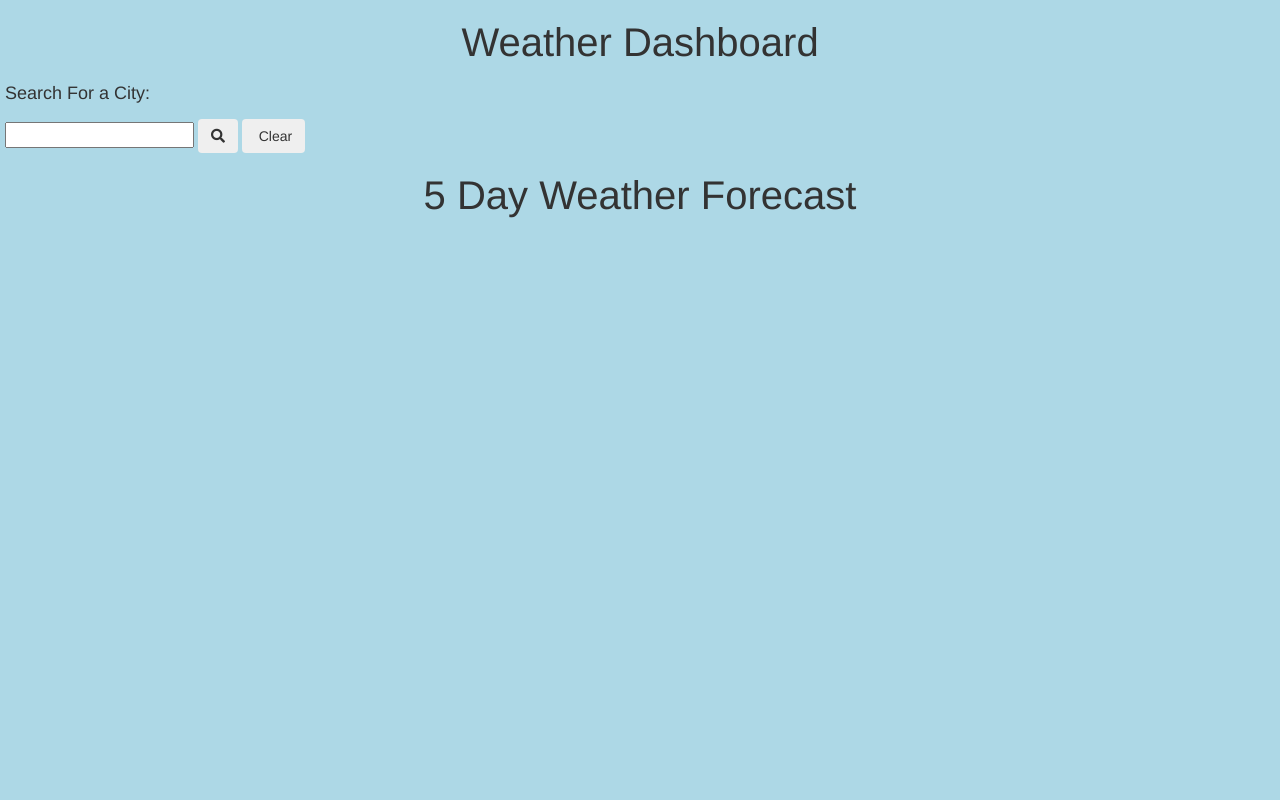
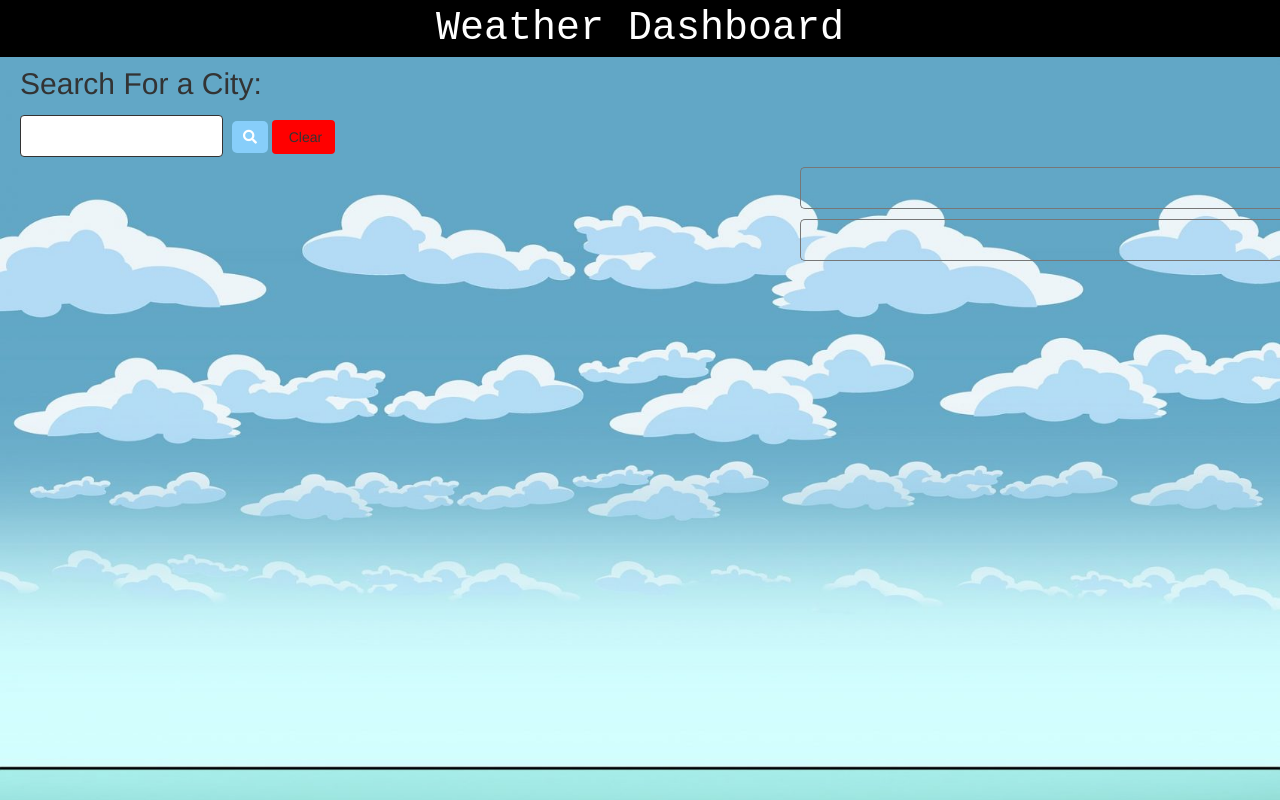
Before and after one commit to swoo328/Weather-Dashboard, a plain HTML site: page index.html in a window 1280 px wide. Drawn offline with nearby package versions, Linux system fonts and the light colour scheme.

Commit message:
added css to the webpage

```diff
--- a/assets/css/styles.css
+++ b/assets/css/styles.css
@@ -1,24 +1,70 @@
 
 body{
-    background-color: lightblue;
+    background:url("../images/weather.jpg");
+    background-size: cover;
+    background-repeat: no-repeat;
 }
+nav{
+    background-color: black;
+    text-align: center;
+    font-size:40px;
+    color:white;
+    font-family: 'Courier New', Courier, monospace;
+}
+
 h1{
     text-align: center;
     font-size:40px;
 }
+h4{
+    font-size: 30px;
+}
+#cityInput{
+    flex:1;
+    border-radius: 4px;
+    border: 1px solid;
+    padding:10px;
+}
 
 #currentWeather{
     font-size:25px;
-    margin-left:1100px;
     margin-right:0;
     padding-right:0;
     top:78px;
+    margin: 10px 0 10px 10px;
+    padding: 20px 0 20px 20px;
+    border: 1px solid #777777;
+    border-right: unset;
+    border-radius: 5px 0 0 5px;
+    margin-left:800px;
 }
-
+#searchButton
+{
+    margin-left: 5px;
+    background-color: lightskyblue;
+    padding: 5px 10px;
+    border-radius: 5px;
+    color: white;
+}
 #weatherSearch{
     margin-left: 20px;
 }
 
+#clear{
+    background-color: red;
+}
 #forecast{
     margin-left:20px;
+    margin: 10px 0 10px 10px;
+    padding: 20px 0 20px 20px;
+    border: 1px solid #777777;
+    border-right: unset;
+    border-radius: 5px 0 0 5px;
+    margin-left:800px;
 }
+
+.bg-primary {
+
+    width:10%;
+    font-size:25px;
+}
--- a/assets/js/script.js
+++ b/assets/js/script.js
@@ -88,10 +88,10 @@ function searchWeather() {
                 // converts K and removes decimals using Math.round
                 var tempF = Math.floor((response.list[i].main.temp - 273.15) * 1.80 + 32);
                 // displays the temperature in F
-                weatherCard.append($("<p>").html("Temp: " + tempF + " &#8457"));
+                weatherCard.append($("<h3>").html("Temp: " + tempF + " &#8457"));
                 // displays the humidity
                 var humidity = response.list[i].main.humidity;
-                weatherCard.append($("<p>").html("Humidity: " + humidity));
+                weatherCard.append($("<h3>").html("Humidity: " + humidity));
             }
         })
     })
--- a/index.html
+++ b/index.html
@@ -13,7 +13,9 @@
 </head>
 
 <body>
-    <h1>Weather Dashboard</h1>
+
+    <nav>Weather Dashboard</nav>
+    <div class = "container-fluid">
     <div class="row">
         <div class = "col-4" id="weatherSearch">
             <label>
@@ -32,17 +34,17 @@
         </div>
         <div id="weatherForecast" class="col">
             <div id="currentWeather">
-
             </div>
             <div id="forecastWrap">
-                <h1>5 Day Weather Forecast</h1>
-                <div id="forecast">
+                <div class = "row" id="forecast">
+
                 </div>
             </div>
         </div>
     </div>
+</div>
     <script src="https://cdnjs.cloudflare.com/ajax/libs/jquery/3.5.1/jquery.min.js"></script>
-    <script src=assets/js/script.js></script>
+    <script src= assets/js/script.js></script>
     <script src="https://cdnjs.cloudflare.com/ajax/libs/moment.js/2.18.1/moment.min.js"></script>
     <script src="https://cdnjs.cloudflare.com/ajax/libs/twitter-bootstrap/3.3.7/js/bootstrap.min.js"></script>
 </body>
```
Also changed, not shown: test.html (added, +50 -0 lines), assets/images/weather.jpg (added), 1 other file.
